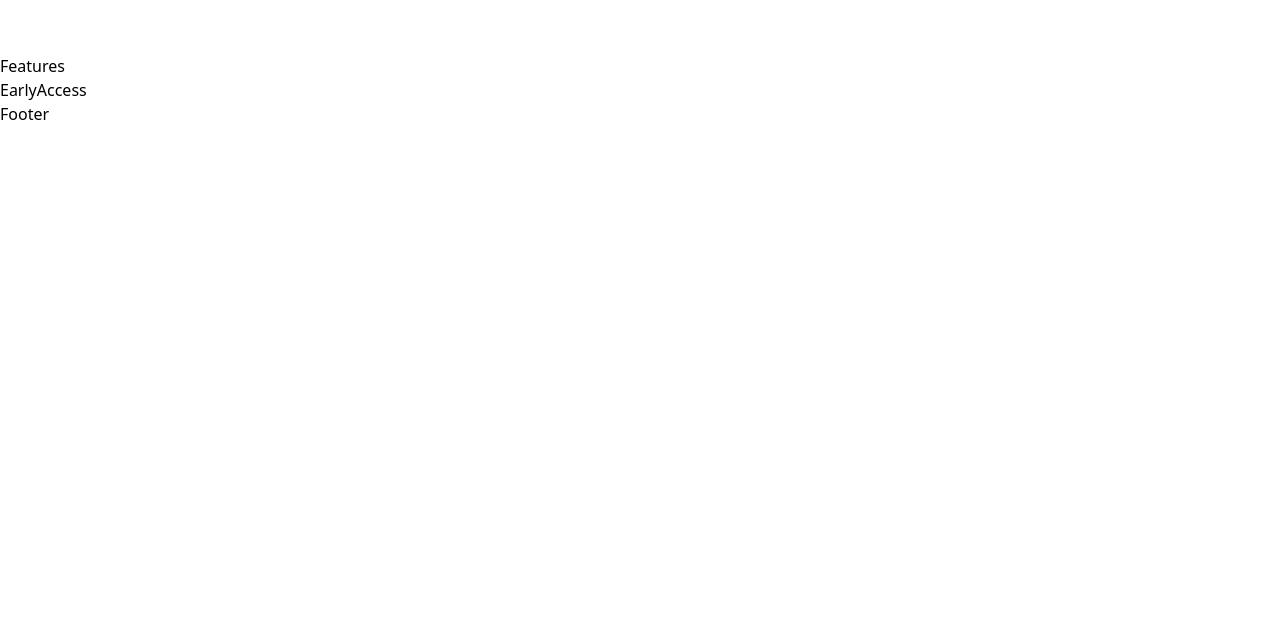
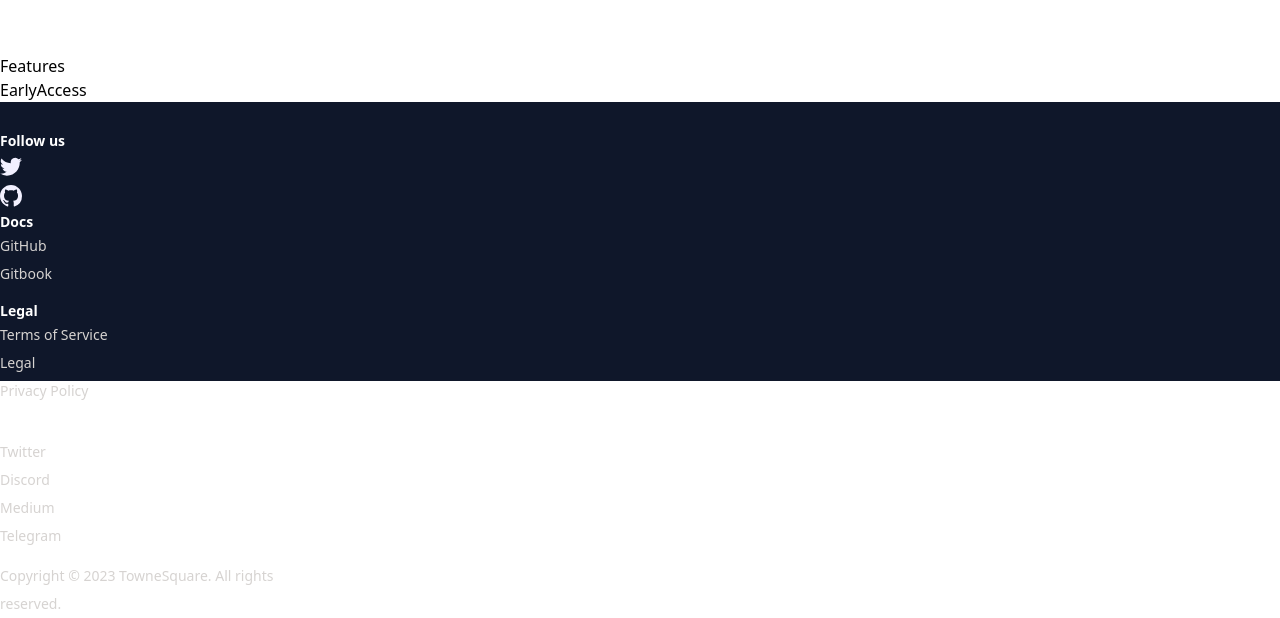
Before and after one commit to markots/web-v2, a React (Create React App) app: page / in a window 1280 px wide. Shown: the part 1570-2188 px from the top of the page. Before the commit the page ends 1696 px from the top, so only its background shows below. Built offline with nearby package versions, Linux system fonts and the light colour scheme.

Commit message:
Add Basis for Footer

```diff
--- a/src/App.tsx
+++ b/src/App.tsx
@@ -4,7 +4,7 @@
 import Vision from './components/Vision';
 import Features from './components/Features';
 import EarlyAccess from './components/EarlyAccess';
-import Footer from './components/Footer';
+import { Footer } from './components/Footer';
 
 function App() {
   return (
--- a/src/components/Footer/index.tsx
+++ b/src/components/Footer/index.tsx
@@ -1,9 +1,73 @@
-import React from 'react'
+import React from "react";
+import { images } from "../../constants/images";
+import { BsTwitter, BsGithub } from "react-icons/bs";
+import Row from "react-bootstrap/Row";
+import Col from "react-bootstrap/Col";
 
-function Footer() {
+
+export const Footer = (props: any) => {
   return (
-    <div>Footer</div>
-  )
-}
-
-export default Footer
+    <footer className="page-footer font-small pt-4 h-[279px] bg-slate-900">
+      <div className="container-fluid text-md-left">
+          <div className="row justify-content-evenly">
+            <Col
+              xs={12}
+              md={4}
+              lg="auto"
+              className="col-md-2 mt-md-0 mt-3"
+              style={{ justifyContent: "left", display: "inline-block" }}
+            >
+              <div className="text-white text-[14px] font-semibold">Follow us</div>
+              <a href="https://twitter.com/TowneSquarexyz">
+                <BsTwitter
+                  size={30}
+                  style={{
+                    color: "#F2F0FF",
+                    paddingRight: "8px",
+                    marginRight: "8px",
+                  }}
+                />
+              </a>
+              <a href="https://github.com/TowneSquare">
+                <BsGithub
+                  size={30}
+                  style={{
+                    color: "#F2F0FF",
+                    paddingRight: "8px",
+                    marginRight: "8px",
+                  }}
+                />
+              </a>
+            </Col>
+            <Col xs={12} md={4} lg="auto" className="col-md-2 mb-md-0 mb-3">
+              <div className="text-white text-[14px] font-semibold">Docs</div>
+              <div className="text-stone-300 text-[14px] font-normal leading-7">
+                <a href="https://github.com/TowneSquare">GitHub</a><br/>
+                <a href="https://docs.townesquare.xyz/townesquare-whitepaper/">Gitbook</a>
+              </div>
+            </Col>
+            <Col xs={12} md={4} lg="auto" className="col-md-2 mb-md-0 mb-3">
+              <div className="text-white text-[14px] font-semibold">Legal</div>
+              <div className="text-stone-300 text-[14px] font-normal leading-7">
+                <a href="/termsofservice">Terms of Service</a><br/>
+                <a href="/legal">Legal</a><br/>
+                <a href="/privacypolicy">Privacy Policy</a>
+              </div>
+            </Col>
+            <Col xs={12} md={4} lg="auto" className="mb-md-0 mb-3 mr-md-4">
+              <div className="text-white text-[14px] font-semibold">Community</div>
+              <div className="text-stone-300 text-[14px] font-normal leading-7">
+                <a href="https://twitter.com/TowneSquarexyz">Twitter</a><br/>
+                <a href="https://discord.gg/yMRmqFzrDW">Discord</a><br/>
+                <a href="https://medium.com/">Medium</a><br/>
+                <a href="https://telegram.org/">Telegram</a>
+              </div>
+            </Col>
+            <Col xs={12} md={4} lg="auto" className="col-md-2 mb-md-0 mb-3">
+              <div className="w-[321px] text-stone-300 text-[14px] font-normal leading-7">Copyright © 2023 TowneSquare. All rights reserved.</div>
+            </Col>
+          </div>
+        </div>
+    </footer>
+  );
+};
--- /dev/null
+++ b/src/constants/images.tsx
@@ -0,0 +1,4 @@
+const webImages = {
+    logo: require("../../public/assets/img/logo.png"),
+};
+export const images = webImages;
```
